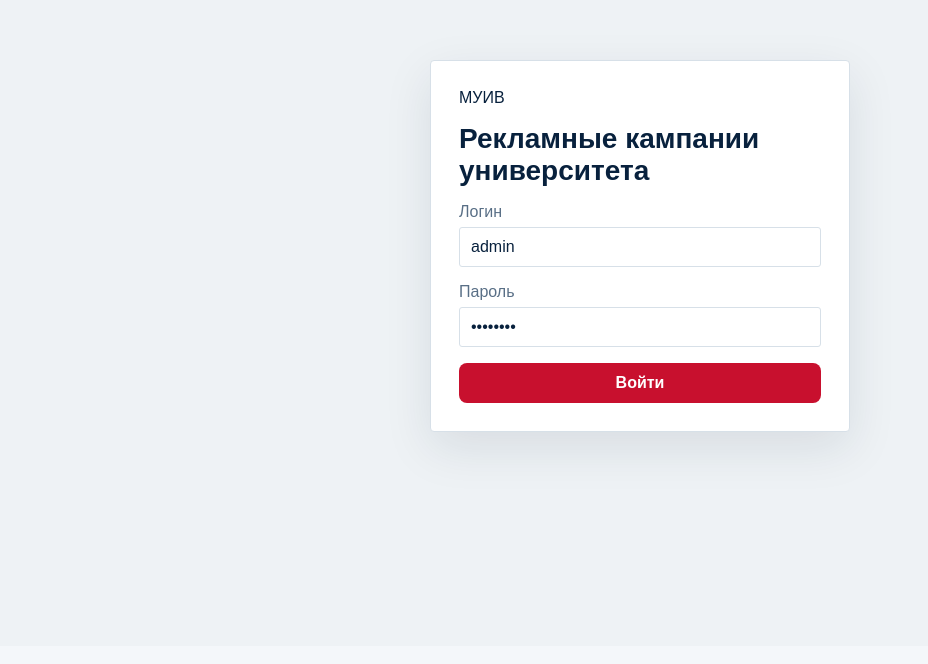
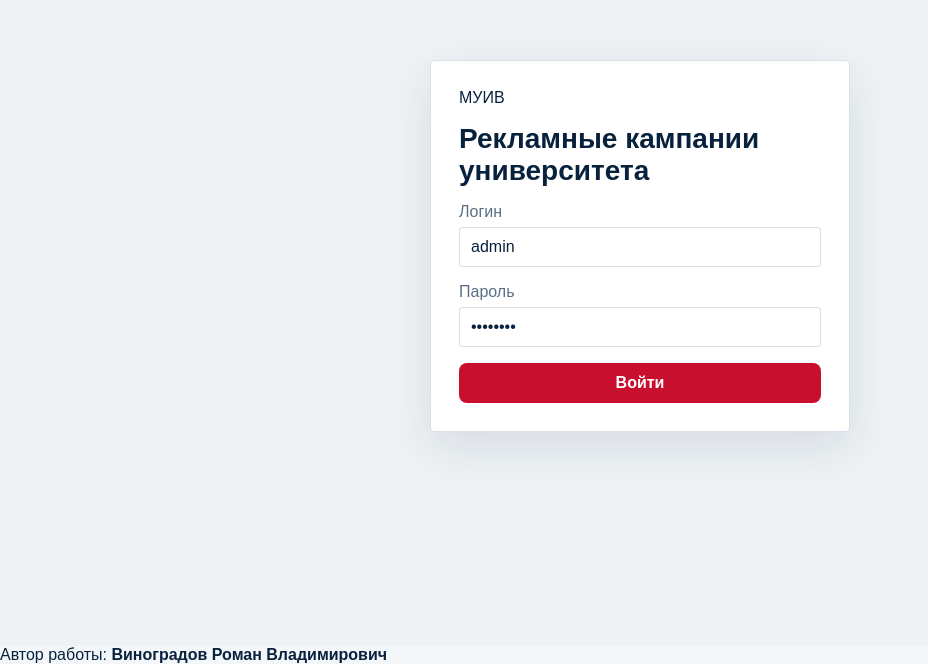
Before and after one commit to qwerun/diplom, a React (Vite) app in the folder frontend/: page /login in a window 1280 px wide. Shown: the part 154-818 px from the top of the page, without its empty margins (0-928 px from the left). Built offline with nearby package versions, Linux system fonts and the light colour scheme; no server answers.

Commit message:
feat: add foot in login page

```diff
--- a/frontend/src/pages/LoginPage.jsx
+++ b/frontend/src/pages/LoginPage.jsx
@@ -20,6 +20,7 @@ export default function LoginPage() {
   }
 
   return (
+    <div className="login-shell">
       <main className="login-page">
         <form className="login-card" onSubmit={handleSubmit}>
           <div className="brand-mark">МУИВ</div>
@@ -36,5 +37,9 @@ export default function LoginPage() {
           <button className="primary-button">Войти</button>
         </form>
       </main>
+      <footer className="site-footer login-footer">
+        Автор работы: <strong>Виноградов Роман Владимирович</strong>
+      </footer>
+    </div>
   );
 }
```
Lines whose indentation alone changed are shown as unchanged.
